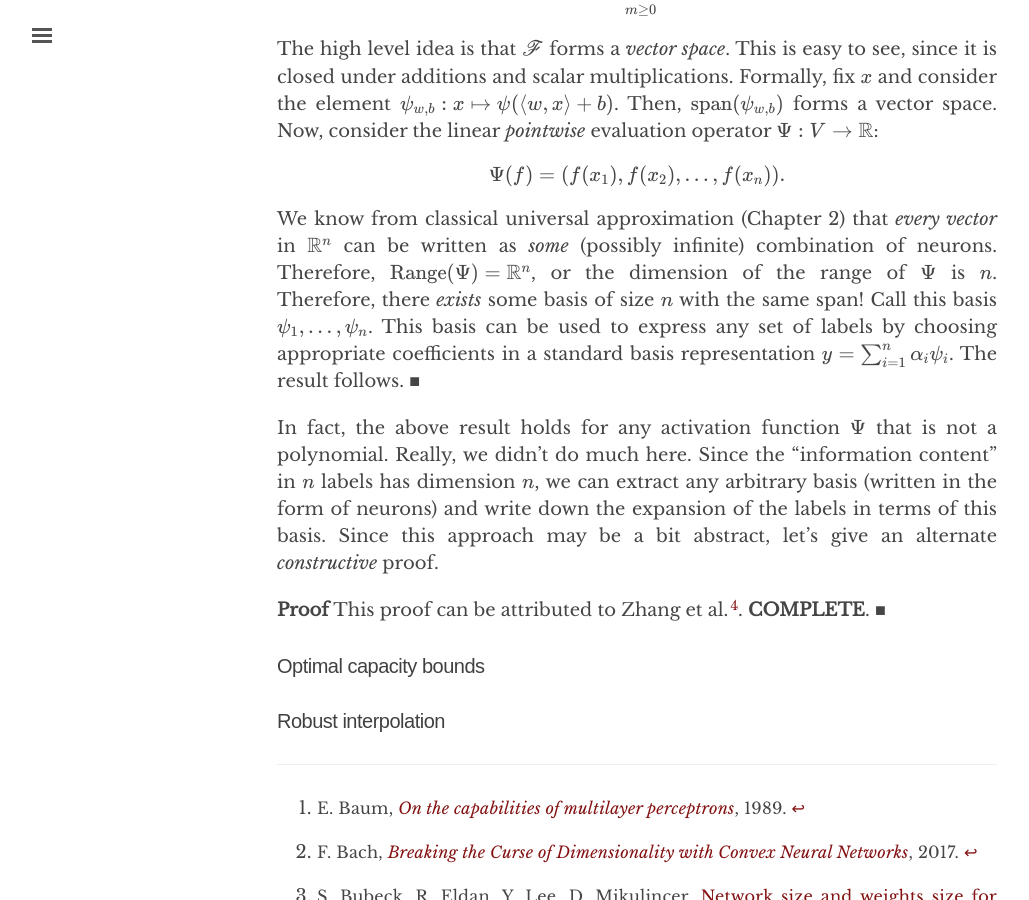
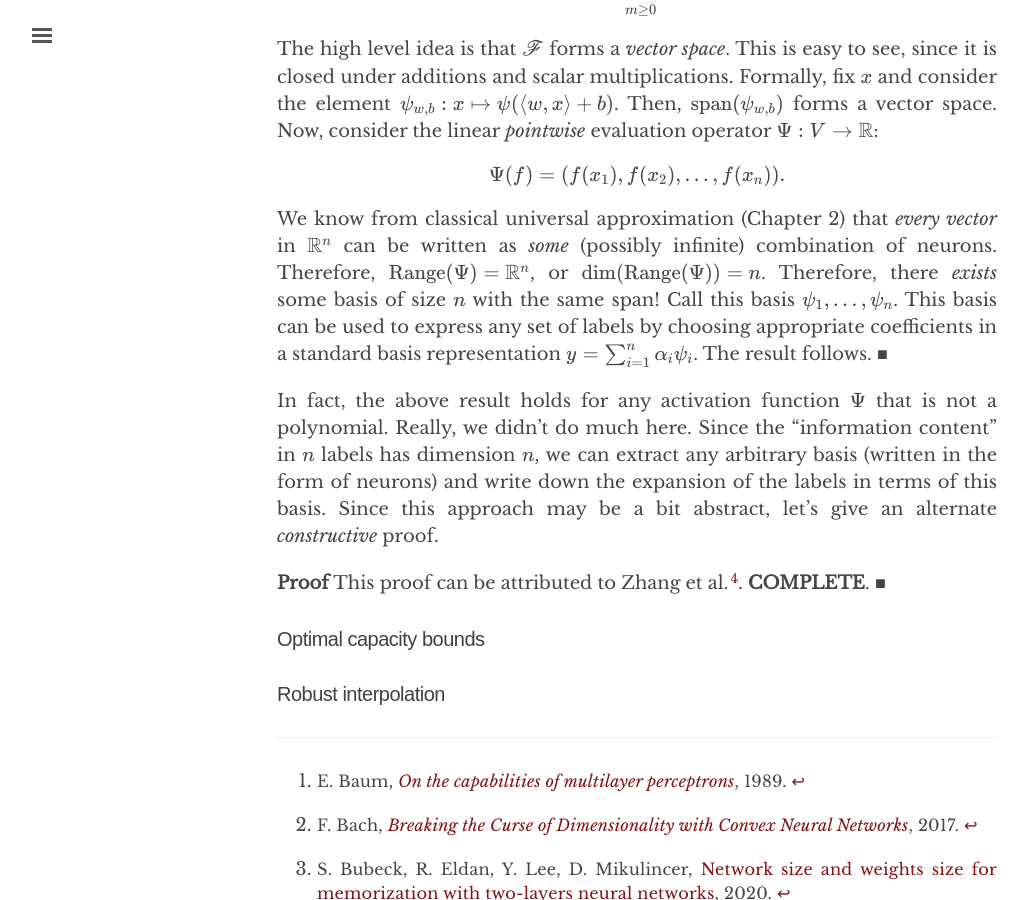
Before and after one commit to chinmayhegde/fodl, a Jekyll site: the page built from _posts/2022-01-18-representation01.md, in a window 1280 px wide and 900 px high, scrolled down 2817 px. Shown: the whole window, without its empty margins (3-1032 px from the left). Built offline with Jekyll 4.4.1, drawn with Linux system fonts in a browser that asks for light colours; nearby versions of some CDN libraries.

Commit message:
Update 2022-01-18-representation01.md

```diff
--- a/_posts/2022-01-18-representation01.md
+++ b/_posts/2022-01-18-representation01.md
@@ -74,7 +74,7 @@ Let us focus our attention on the ability of *two-layer* networks (or one-hidden
   \\[\f = \bigcup_{m \geq 0} \f_m . \\]
   The high level idea is that $\f$ forms a *vector space*. This is easy to see, since it is closed under additions and scalar multiplications. Formally, fix $x$ and consider the element $\psi_{w,b}: x \mapsto \psi(\langle w, x \rangle + b)$. Then, $\text{span}(\psi_{w,b})$ forms a vector space.  Now, consider the linear *pointwise* evaluation operator $\Psi : V \rightarrow \mathbb{R}$:
   \\[\Psi(f) = (f(x_1), f(x_2), \ldots, f(x_n)) .\\]
-  We know from classical universal approximation (Chapter 2) that *every vector* in $\mathbb{R}^n$ can be written as *some* (possibly infinite)  combination of neurons. Therefore, $\text{Range}(\Psi) = \mathbb{R}^n$, or the dimension of the range of $\Psi$ is $n$. Therefore, there *exists* some basis of size $n$ with the same span! Call this basis $\{\psi_1, \ldots,\psi_n\}$. This basis can be used to express any set of labels by choosing appropriate coefficients in a standard basis representation $y = \sum_{i=1}^n \alpha_i \psi_i$.
+  We know from classical universal approximation (Chapter 2) that *every vector* in $\mathbb{R}^n$ can be written as *some* (possibly infinite)  combination of neurons. Therefore, $\text{Range}(\Psi) = \mathbb{R}^n$, or $\text{dim(Range}(\Psi)) = n$. Therefore, there *exists* some basis of size $n$ with the same span! Call this basis $\{\psi_1, \ldots,\psi_n\}$. This basis can be used to express any set of labels by choosing appropriate coefficients in a standard basis representation $y = \sum_{i=1}^n \alpha_i \psi_i$.
   The result follows.
 {:.proof}
 
```
